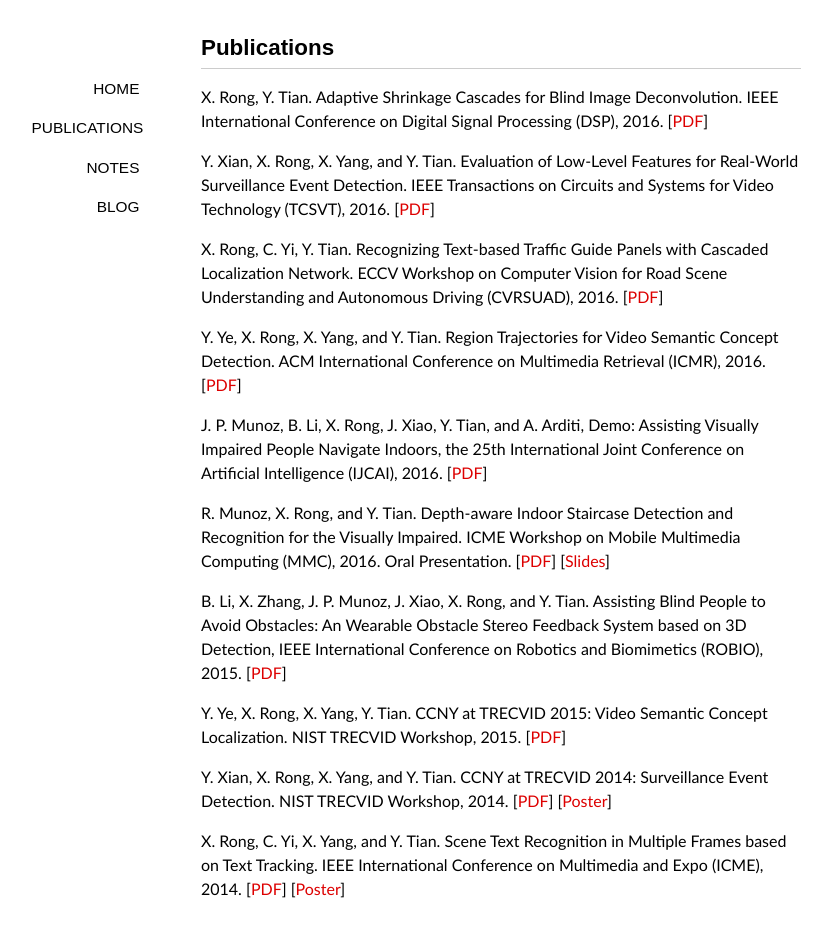
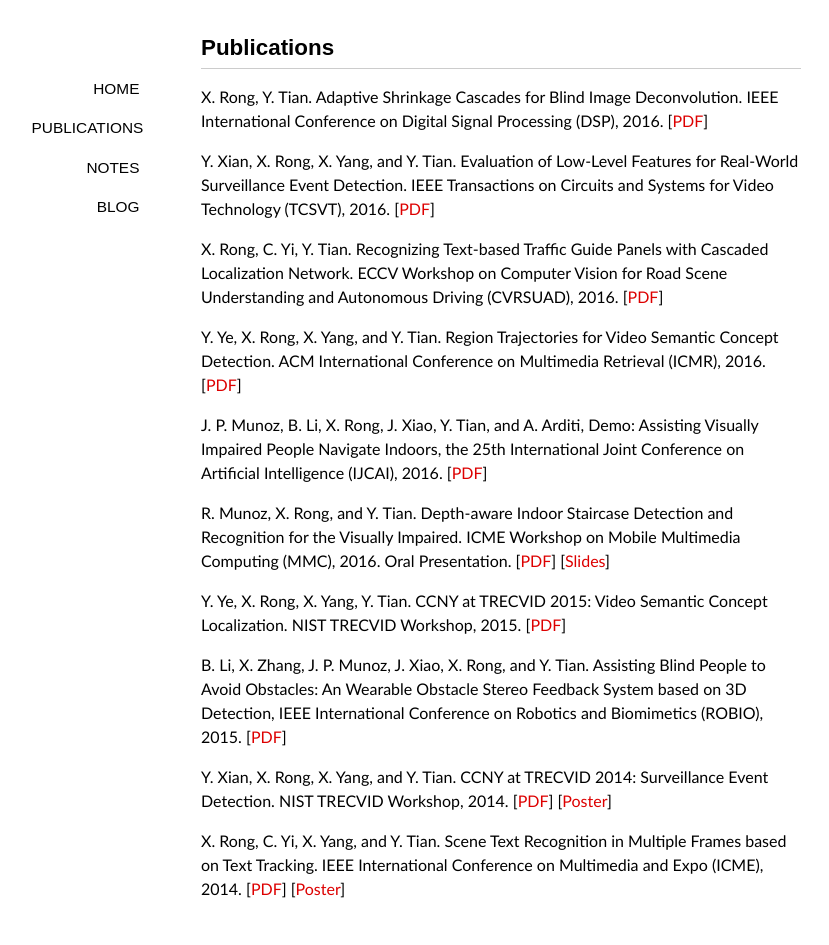
Before and after one commit to ionvision/ionvision.github.io.bk, a Jekyll site: the page built from publications/index.md, in a window 1280 px wide. Shown: the whole page, without its empty margins (139-968 px from the left). Built offline with Jekyll 4.4.1, drawn with Linux system fonts in a browser that asks for light colours; nearby versions of some CDN libraries; some web fonts are replaced.

```diff
--- a/publications/index.md
+++ b/publications/index.md
@@ -23,11 +23,11 @@ R. Munoz, X. Rong, and Y. Tian. Depth-aware Indoor Staircase Detection and Recog
 [[PDF](/publications/pdf/MMC16.pdf)]
 [[Slides](/publications/pdf/MMC16_Poster.pdf)]
 
+Y. Ye, X. Rong, X. Yang, Y. Tian. CCNY at TRECVID 2015: Video Semantic Concept Localization. NIST TRECVID Workshop, 2015.
+[[PDF](/publications/pdf/TRECVID15_LOC.pdf)]
+
 B. Li, X. Zhang, J. P. Munoz, J. Xiao, X. Rong, and Y. Tian. Assisting Blind People to Avoid Obstacles: An Wearable Obstacle Stereo Feedback System based on 3D Detection, IEEE International Conference on Robotics and Biomimetics (ROBIO), 2015.
 [[PDF](/publications/pdf/ROBIO15.pdf)]
-
-Y. Ye, X. Rong, X. Yang, Y. Tian. CCNY at TRECVID 2015: Video Semantic Concept Localization. NIST TRECVID Workshop, 2015.
-[[PDF](/publications/pdf/TRECVID15_LOC.pdf)]
 
 Y. Xian, X. Rong, X. Yang, and Y. Tian. CCNY at TRECVID 2014: Surveillance Event Detection. NIST TRECVID Workshop, 2014.
 [[PDF](/publications/pdf/TRECVID14_SED.pdf)]
```
